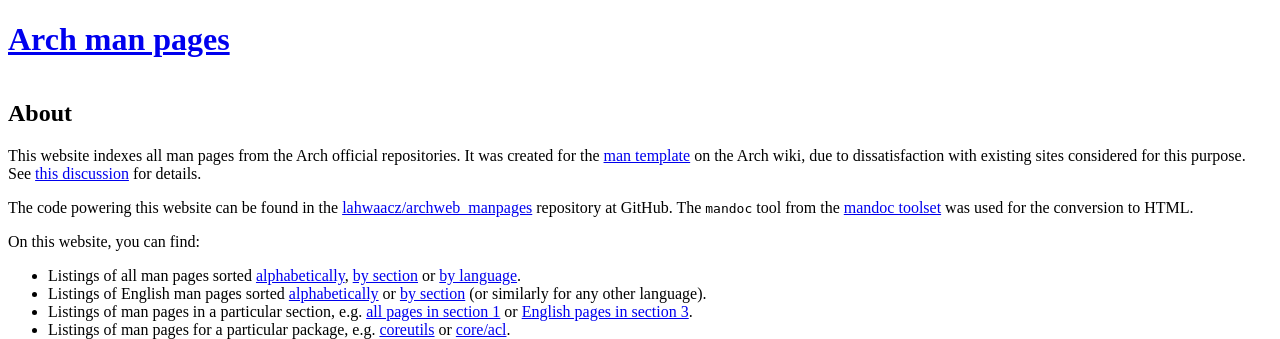
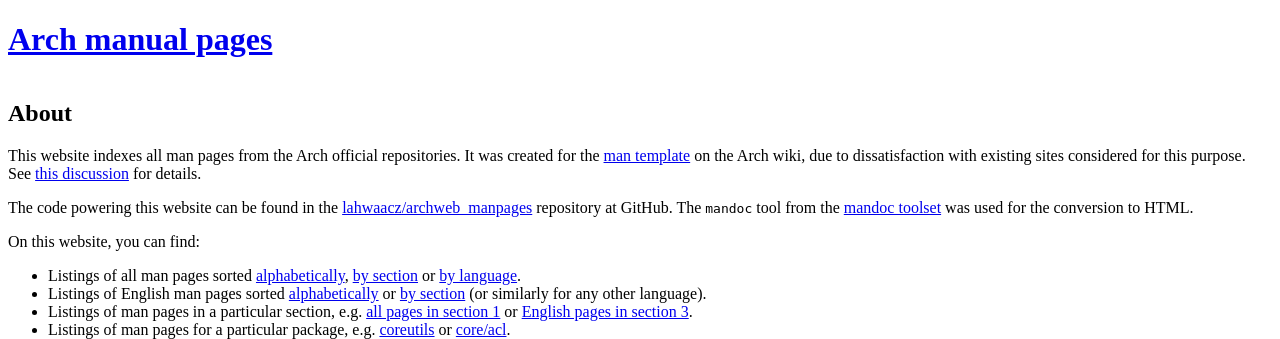
Before and after one commit to archlinux/archmanweb, a Django app: template archweb_manpages/templates/index.html in a window 1280 px wide. Shown: the top 339 px of the page. Run offline with Django 3.2, Linux system fonts and the light colour scheme; the template is opened without the code that fills it, so the values that code supplies are empty; parts of the project's set-up code (start-up, migrations or seed data) failed here and were passed over.

Commit message:
fix typos

```diff
--- a/archweb_manpages/templates/base.html
+++ b/archweb_manpages/templates/base.html
@@ -12,7 +12,7 @@
     </head>
     <body>
         <header>
-            <h1><a href="{% url 'index' %}">Arch man pages</a></h1>
+            <h1><a href="{% url 'index' %}">Arch manual pages</a></h1>
         </header>
         <main id="content">
             {% block content %}
--- a/archweb_manpages/templates/man_page.html
+++ b/archweb_manpages/templates/man_page.html
@@ -60,7 +60,7 @@
         <p>In other sections:</p>
         <ul>
         {% for section in other_sections %}
-        <li><a href="{% reverse_man_url '' '' man.name section url_lang url_output_type %}">{{ man.name }}({{ section }})</a></li>
+            <li><a href="{% reverse_man_url '' '' man.name section url_lang url_output_type %}">{{ man.name }}({{ section }})</a></li>
         {% endfor %}
         </ul>
     {% endif %}
```
